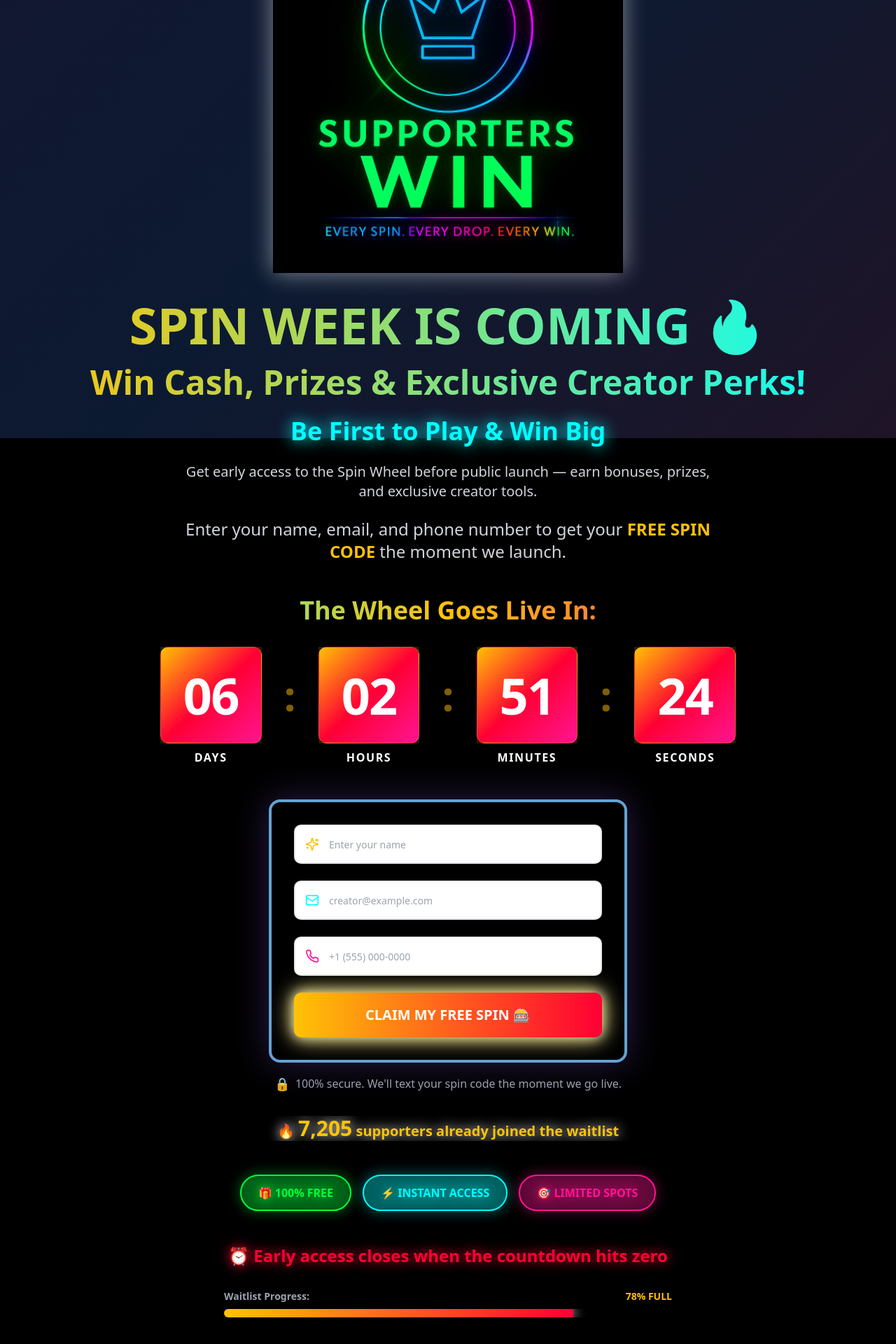
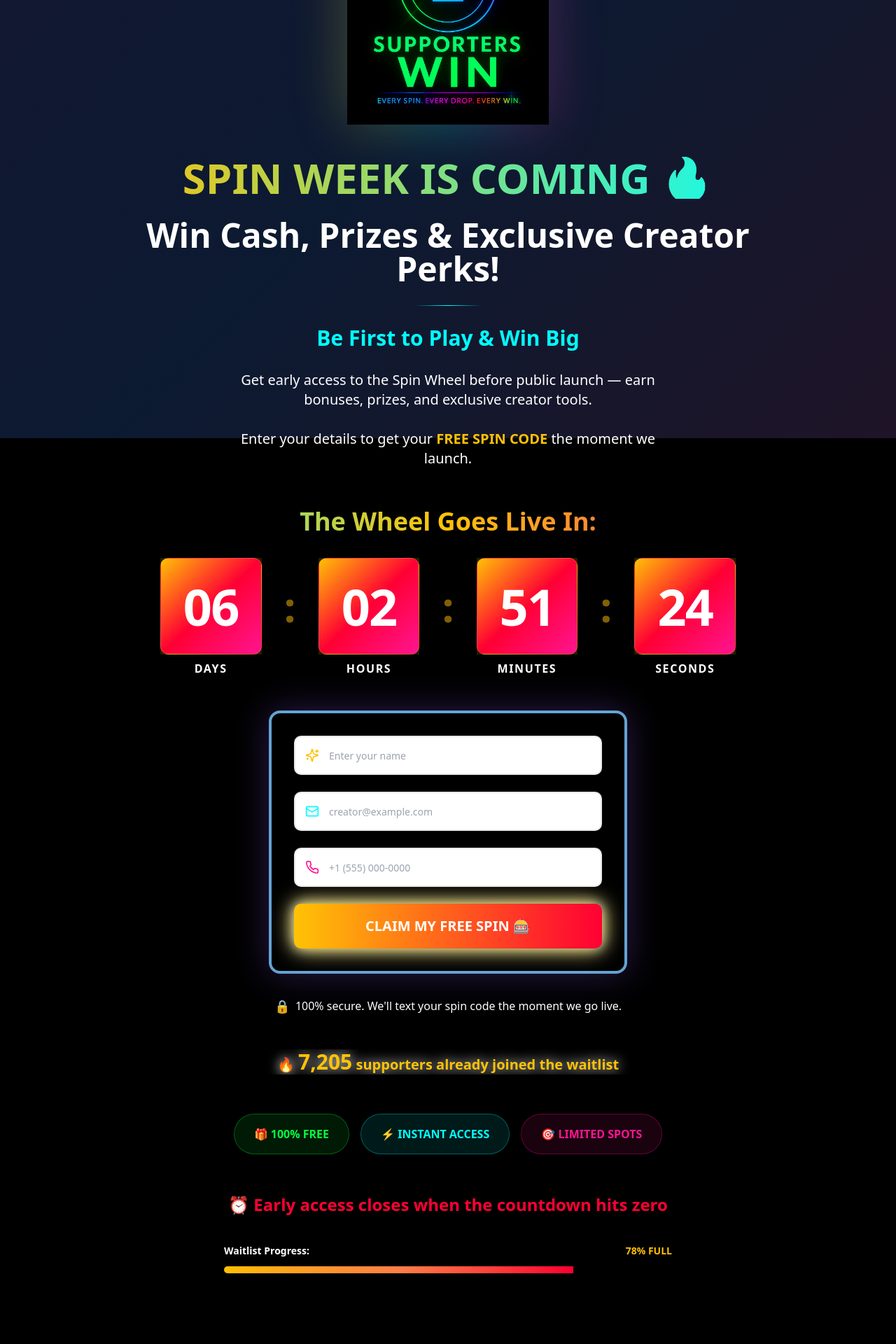
Before and after one commit to daex221/spin-win-fever, a React (Vite) app: page / in a window 1280 px wide. Shown: the part 174-2094 px from the top of the page at 70% size. After the commit the page ends 2057 px from the top, so only its background shows below. Built offline with nearby package versions, Linux system fonts and the light colour scheme; the HTML template or start-up script is replaced by a standard one.

Commit message:
Refine logo size and page design
Reduce the size of the Supporters Win logo and improve overall page design for a more world-class feel. This includes adjusting spacing, hierarchy, and visual elements to create a more polished and professional look.

```diff
--- a/src/components/SuccessState.tsx
+++ b/src/components/SuccessState.tsx
@@ -39,13 +39,13 @@ const SuccessState = ({ name, email, phone }: SuccessStateProps) => {
     <div className="min-h-screen flex flex-col items-center justify-center p-4 py-8">
       <div className="w-full max-w-2xl mx-auto text-center space-y-6 md:space-y-8 animate-bounce-in">
         {/* Large Brand Logo */}
-        <div className="mb-6 md:mb-8">
+        <div className="mb-8 md:mb-10">
           <div className="inline-block relative group">
-            <div className="absolute inset-0 bg-gradient-to-r from-neon-gold via-neon-cyan to-neon-magenta opacity-60 blur-3xl transition-all duration-500 animate-glow-pulse" />
+            <div className="absolute inset-0 bg-gradient-to-r from-neon-gold via-neon-cyan to-neon-magenta opacity-40 blur-2xl transition-all duration-500" />
             <img
               src={supportersWinLogo}
               alt="Supporters Win Logo"
-              className="relative w-72 sm:w-96 md:w-[450px] lg:w-[550px] h-auto mx-auto"
+              className="relative w-56 sm:w-64 md:w-72 lg:w-80 h-auto mx-auto"
             />
           </div>
         </div>
--- a/src/pages/Index.tsx
+++ b/src/pages/Index.tsx
@@ -36,31 +36,34 @@ const Index = () => {
       {/* Main content */}
       <div className="relative z-10 container mx-auto px-4 py-6 md:py-8 lg:py-16">
         {/* Brand Logo */}
-        <div className="text-center mb-6 md:mb-8 animate-bounce-in">
+        <div className="text-center mb-8 md:mb-10 animate-bounce-in">
           <div className="inline-block relative group">
-            <div className="absolute inset-0 bg-gradient-to-r from-neon-gold via-neon-cyan to-neon-magenta opacity-50 blur-3xl group-hover:blur-3xl transition-all duration-500 animate-glow-pulse" />
+            <div className="absolute inset-0 bg-gradient-to-r from-neon-gold via-neon-cyan to-neon-magenta opacity-30 blur-2xl group-hover:opacity-40 transition-all duration-500" />
             <img
               src={supportersWinLogo}
               alt="Supporters Win Logo"
-              className="relative w-64 sm:w-80 md:w-96 lg:w-[500px] h-auto mx-auto"
+              className="relative w-48 sm:w-56 md:w-64 lg:w-72 h-auto mx-auto"
             />
           </div>
         </div>
 
         {/* Hero section */}
-        <div className="text-center space-y-4 md:space-y-6 mb-8 md:mb-12 animate-bounce-in" style={{ animationDelay: "0.1s" }}>
-          <h2 className="text-3xl sm:text-4xl md:text-6xl lg:text-7xl font-black text-transparent bg-clip-text bg-gradient-to-r from-neon-gold to-neon-cyan animate-glow-pulse leading-tight">
-            SPIN WEEK IS COMING 🔥<br />
-            <span className="text-2xl sm:text-3xl md:text-4xl lg:text-5xl">Win Cash, Prizes & Exclusive Creator Perks!</span>
+        <div className="text-center space-y-5 md:space-y-7 mb-10 md:mb-14 animate-bounce-in max-w-5xl mx-auto" style={{ animationDelay: "0.1s" }}>
+          <h1 className="text-3xl sm:text-4xl md:text-5xl lg:text-6xl font-black text-transparent bg-clip-text bg-gradient-to-r from-neon-gold to-neon-cyan leading-tight px-4">
+            SPIN WEEK IS COMING 🔥
+          </h1>
+          <h2 className="text-2xl sm:text-3xl md:text-4xl lg:text-5xl font-bold text-foreground leading-tight px-4">
+            Win Cash, Prizes & Exclusive Creator Perks!
           </h2>
-          <h3 className="text-xl sm:text-2xl md:text-3xl lg:text-4xl font-bold text-neon-cyan animate-glow-pulse" style={{ animationDelay: "0.2s" }}>
+          <div className="h-px w-24 bg-gradient-to-r from-transparent via-neon-cyan to-transparent mx-auto my-6" />
+          <h3 className="text-xl sm:text-2xl md:text-3xl font-bold text-neon-cyan" style={{ animationDelay: "0.2s" }}>
             Be First to Play & Win Big
           </h3>
-          <p className="text-sm sm:text-base md:text-lg lg:text-xl text-gray-300 max-w-3xl mx-auto px-2" style={{ animationDelay: "0.3s" }}>
+          <p className="text-base sm:text-lg md:text-xl text-muted-foreground max-w-2xl mx-auto px-4 leading-relaxed" style={{ animationDelay: "0.3s" }}>
             Get early access to the Spin Wheel before public launch — earn bonuses, prizes, and exclusive creator tools.
           </p>
-          <p className="text-base sm:text-lg md:text-xl lg:text-2xl text-gray-300 max-w-3xl mx-auto px-2 mt-3" style={{ animationDelay: "0.4s" }}>
-            Enter your name, email, and phone number to get your{" "}
+          <p className="text-base sm:text-lg md:text-xl text-foreground max-w-2xl mx-auto px-4 leading-relaxed" style={{ animationDelay: "0.4s" }}>
+            Enter your details to get your{" "}
             <span className="text-neon-gold font-bold">FREE SPIN CODE</span> the moment we launch.
           </p>
         </div>
@@ -69,13 +72,13 @@ const Index = () => {
         <CountdownTimer />
 
         {/* Waitlist form */}
-        <div className="mb-4 animate-bounce-in" style={{ animationDelay: "0.6s" }}>
+        <div className="mb-6 md:mb-8 animate-bounce-in" style={{ animationDelay: "0.6s" }}>
           <WaitlistForm onSuccess={handleSuccess} />
         </div>
 
         {/* Trust badge */}
-        <div className="text-center mb-8 animate-bounce-in" style={{ animationDelay: "0.7s" }}>
-          <p className="text-sm sm:text-base text-gray-400 flex items-center justify-center gap-2 px-4">
+        <div className="text-center mb-10 md:mb-12 animate-bounce-in" style={{ animationDelay: "0.7s" }}>
+          <p className="text-sm sm:text-base text-muted-foreground flex items-center justify-center gap-2 px-4">
             <span className="text-neon-green text-lg">🔒</span>
             <span>100% secure. We'll text your spin code the moment we go live.</span>
           </p>
@@ -85,33 +88,35 @@ const Index = () => {
         <LiveTicker />
 
         {/* Social proof badges */}
-        <div className="flex flex-wrap justify-center gap-3 md:gap-4 mt-8 md:mt-12 animate-bounce-in px-2" style={{ animationDelay: "0.8s" }}>
-          <div className="px-4 md:px-6 py-2 md:py-3 bg-neon-green/20 border-2 border-neon-green rounded-full text-neon-green font-bold text-xs sm:text-sm md:text-base animate-glow-pulse">
+        <div className="flex flex-wrap justify-center gap-3 md:gap-4 mt-10 md:mt-14 animate-bounce-in px-2" style={{ animationDelay: "0.8s" }}>
+          <div className="px-5 md:px-7 py-3 md:py-4 bg-neon-green/10 border border-neon-green/30 rounded-full text-neon-green font-semibold text-sm md:text-base backdrop-blur-sm">
             🎁 100% FREE
           </div>
-          <div className="px-4 md:px-6 py-2 md:py-3 bg-neon-cyan/20 border-2 border-neon-cyan rounded-full text-neon-cyan font-bold text-xs sm:text-sm md:text-base animate-glow-pulse">
+          <div className="px-5 md:px-7 py-3 md:py-4 bg-neon-cyan/10 border border-neon-cyan/30 rounded-full text-neon-cyan font-semibold text-sm md:text-base backdrop-blur-sm">
             ⚡ INSTANT ACCESS
           </div>
-          <div className="px-4 md:px-6 py-2 md:py-3 bg-neon-magenta/20 border-2 border-neon-magenta rounded-full text-neon-magenta font-bold text-xs sm:text-sm md:text-base animate-glow-pulse">
+          <div className="px-5 md:px-7 py-3 md:py-4 bg-neon-magenta/10 border border-neon-magenta/30 rounded-full text-neon-magenta font-semibold text-sm md:text-base backdrop-blur-sm">
             🎯 LIMITED SPOTS
           </div>
         </div>
 
         {/* Urgency message */}
-        <div className="text-center mt-8 md:mt-12 px-4">
-          <p className="text-lg sm:text-xl md:text-2xl text-neon-red font-bold animate-glow-pulse">
+        <div className="text-center mt-10 md:mt-14 px-4">
+          <p className="text-lg sm:text-xl md:text-2xl text-neon-red font-bold">
             ⏰ Early access closes when the countdown hits zero
           </p>
         </div>
 
         {/* Fake progress bar */}
-        <div className="max-w-2xl mx-auto mt-6 md:mt-8 px-4">
-          <div className="flex justify-between items-center mb-2">
-            <span className="text-xs sm:text-sm font-bold text-gray-400">Waitlist Progress:</span>
-            <span className="text-xs sm:text-sm font-bold text-neon-gold">78% FULL</span>
+        <div className="max-w-2xl mx-auto mt-8 md:mt-10 px-4">
+          <div className="flex justify-between items-center mb-3">
+            <span className="text-sm font-semibold text-muted-foreground">Waitlist Progress:</span>
+            <span className="text-sm font-bold text-neon-gold">78% FULL</span>
           </div>
-          <div className="h-2 md:h-3 bg-muted rounded-full overflow-hidden">
-            <div className="h-full w-[78%] bg-gradient-to-r from-neon-gold to-neon-red animate-glow-pulse" />
+          <div className="h-2.5 bg-muted/50 rounded-full overflow-hidden backdrop-blur-sm">
+            <div className="h-full w-[78%] bg-gradient-to-r from-neon-gold to-neon-red relative">
+              <div className="absolute inset-0 bg-gradient-to-r from-transparent via-white/20 to-transparent animate-pulse" />
+            </div>
           </div>
         </div>
       </div>
```
